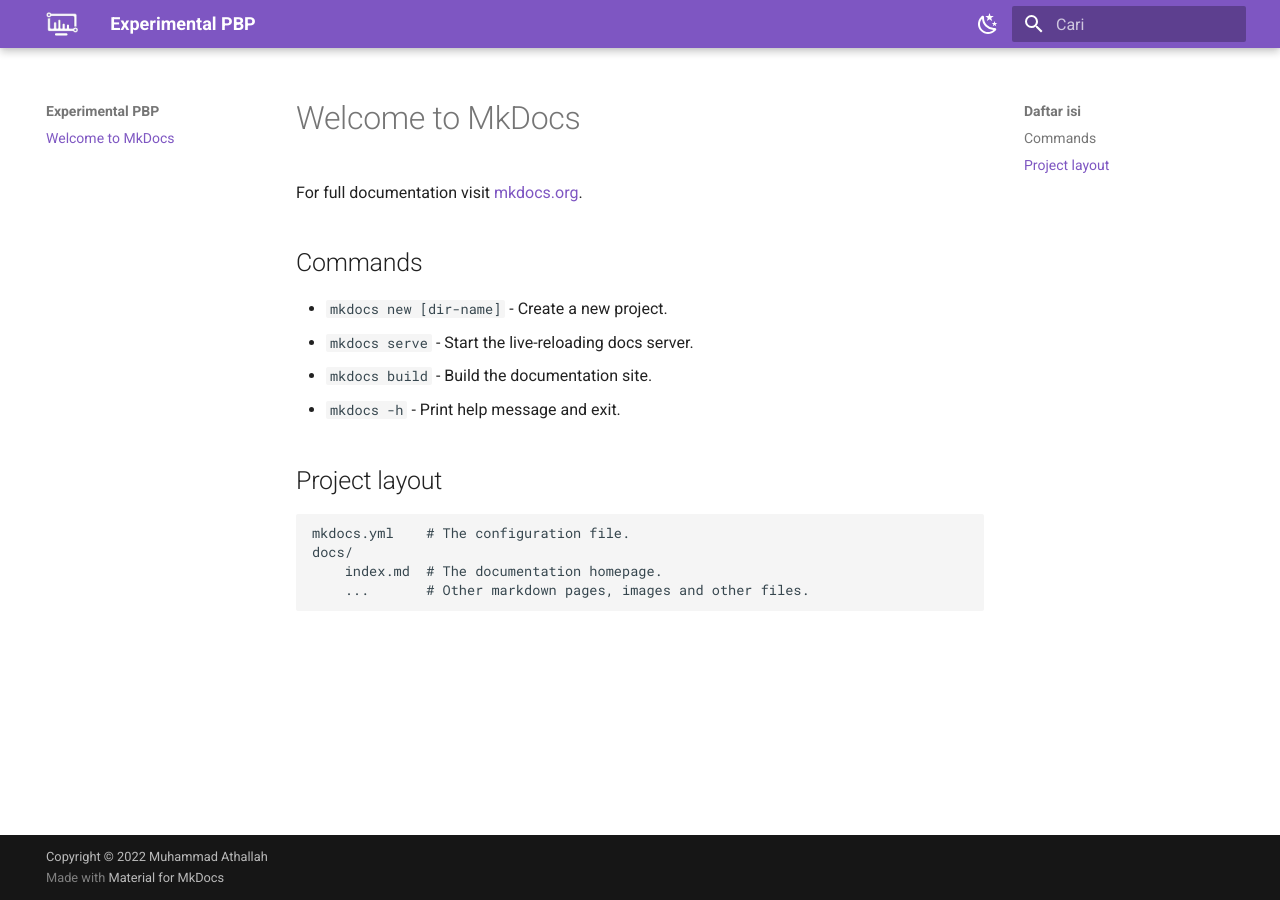
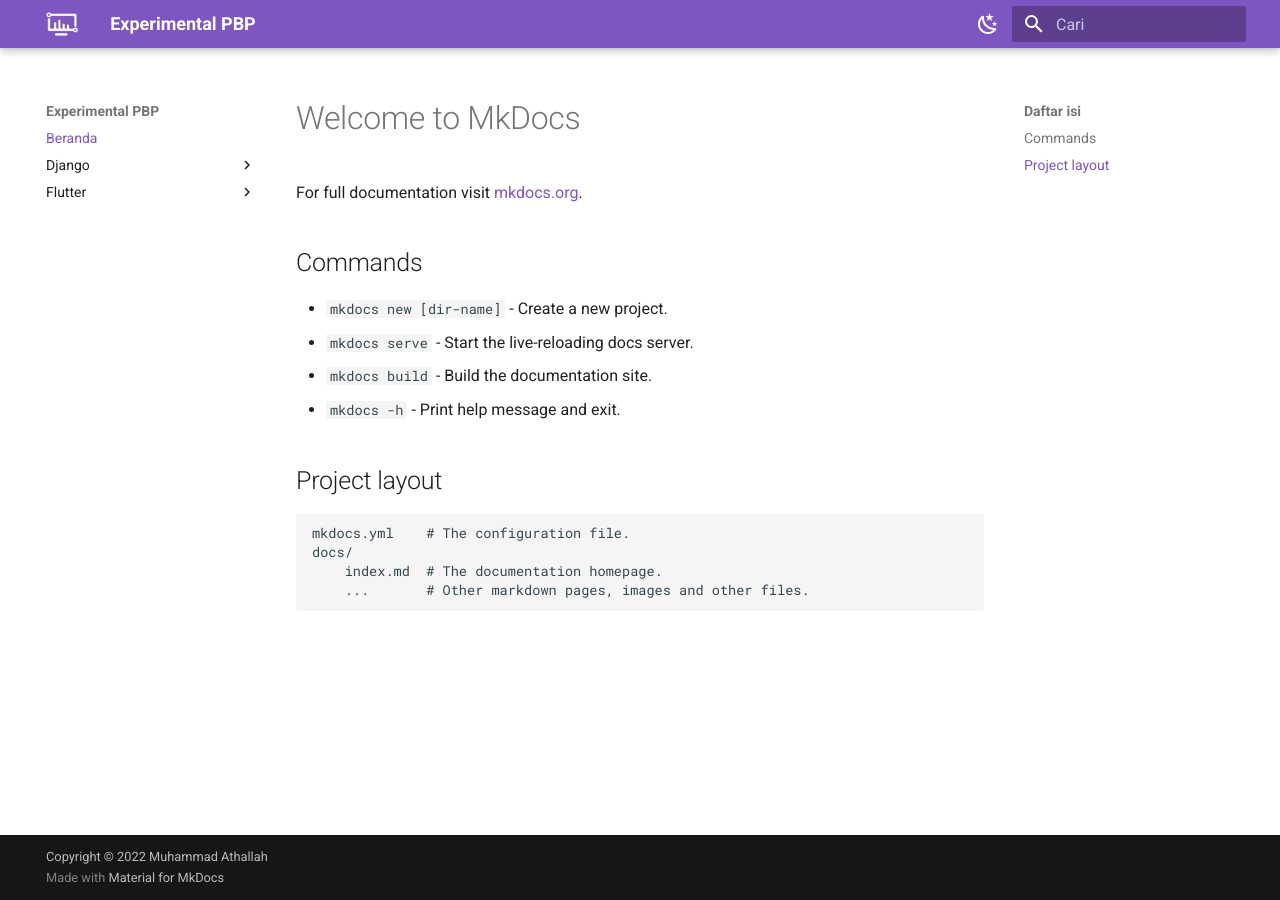
Before and after one commit to experimental-pbp/website, an MkDocs documentation site: the page built from docs/index.md, in a window 1280 px wide. Built offline with MkDocs 1.6.1 and Material for MkDocs 9.7.7, drawn with Linux system fonts in a browser that asks for light colours.

Commit message:
feat: navbar

```diff
--- a/mkdocs.yml
+++ b/mkdocs.yml
@@ -29,3 +29,11 @@ theme:
       toggle:
         icon: material/weather-sunny
         name: Switch to light mode
+
+# Page tree
+nav:
+  - Beranda: index.md
+  - Django:
+    - django/index.md
+  - Flutter:
+    - flutter/index.md
```
